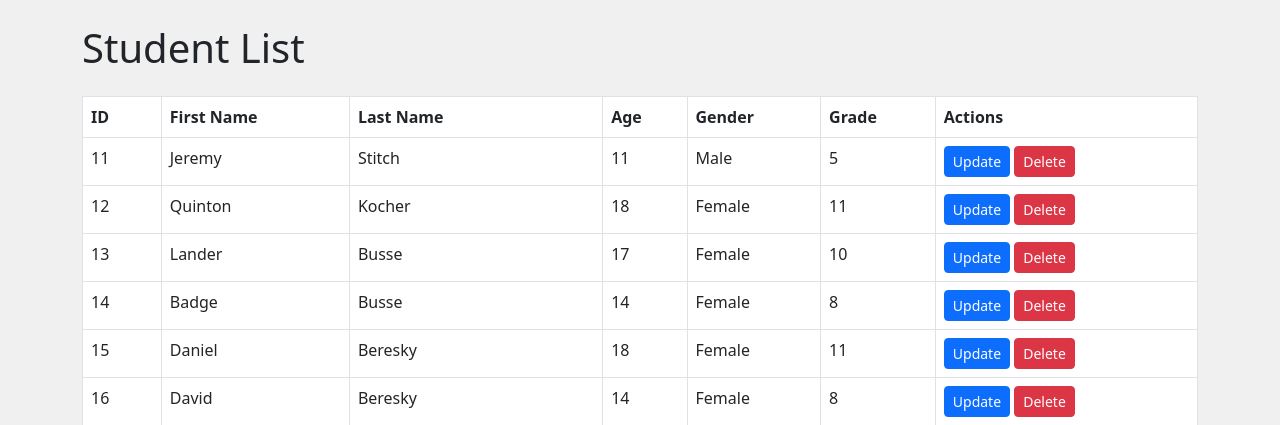
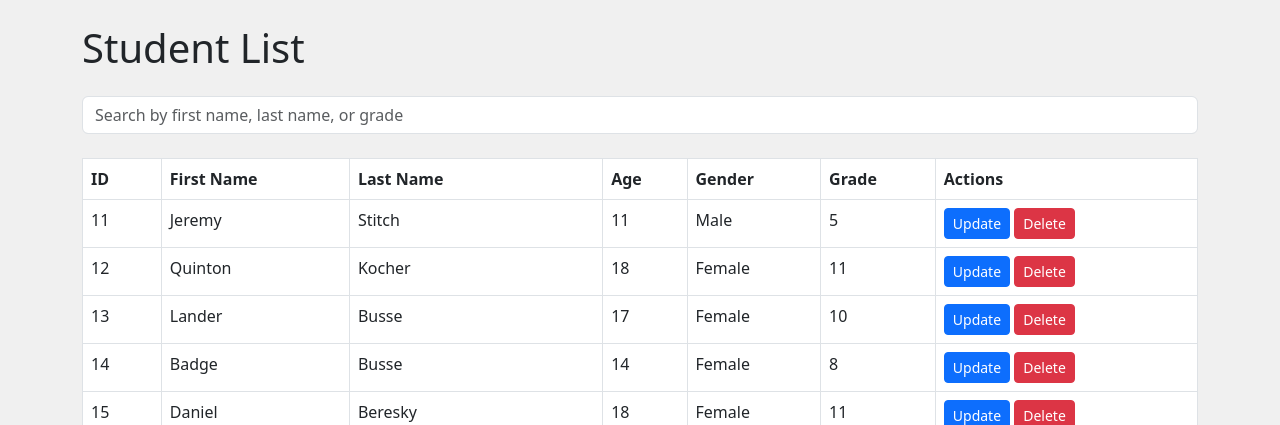
Before and after one commit to taholmes160/school5a, a Flask app: page /students/ in a window 1280 px wide. Shown: the part 56-481 px from the top of the page. Run offline with Flask 3, Linux system fonts and the light colour scheme; data comes from the database, SQL or seed files in the repository; parts of the project's set-up code (start-up, migrations or seed data) failed here and were passed over.

Commit message:
Add search functionality to student list

```diff
--- a/app/student_blueprint.py
+++ b/app/student_blueprint.py
@@ -1,7 +1,8 @@
 # app/student_blueprint.py
-from flask import Blueprint, render_template, redirect, url_for
+from flask import Blueprint, render_template, redirect, url_for, request
 from app.forms import StudentForm
 from models import db, Student, Gender, GradeLevel  # Updated import
+from sqlalchemy import or_
 
 student_bp = Blueprint('student_bp', __name__, url_prefix='/students')
 
@@ -64,3 +65,16 @@ def delete_student(student_id):
     db.session.delete(student)
     db.session.commit()
     return redirect(url_for('student_bp.list_students'))
+
+
+@student_bp.route('/search', methods=['GET'])
+def search_students():
+    search_term = request.args.get('q', '')
+    students = db.session.query(Student).join(GradeLevel).filter(
+        or_(
+            Student.student_fname.contains(search_term),
+            Student.student_lname.contains(search_term),
+            GradeLevel.grade_name.contains(search_term)
+        )
+    ).all()
+    return render_template('students.html', students=students)
--- a/app/templates/students.html
+++ b/app/templates/students.html
@@ -6,6 +6,10 @@
 {% block content %}
     <h1 class="mb-4">Student List</h1>
     <div class="table-responsive">
+        <!-- Add this above the table -->
+        <form id="search-form" class="mb-4">
+            <input type="text" id="search-input" placeholder="Search by first name, last name, or grade" class="form-control">
+        </form>
         <table class="table table-bordered table-hover">
             <thead class="thead-dark">
                 <tr>
@@ -38,4 +42,15 @@
             </tbody>
         </table>
     </div>
+    <!-- Add this at the end of the file -->
+    <script src="https://code.jquery.com/jquery-3.6.0.min.js"></script>
+    <script>
+    $(document).ready(function() {
+        $('#search-form').on('submit', function(e) {
+            e.preventDefault();
+            var search_term = $('#search-input').val();
+            window.location.href = "{{ url_for('student_bp.search_students') }}?q=" + encodeURIComponent(search_term);
+        });
+    });
+    </script>
 {% endblock %}
```
